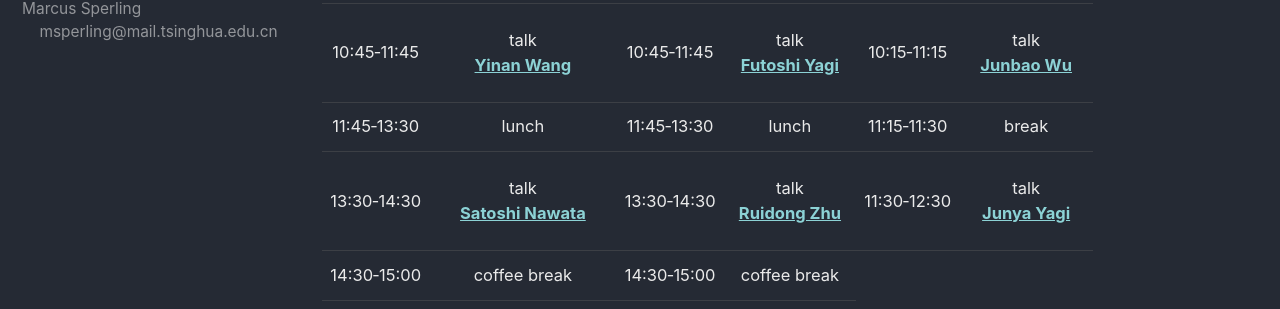
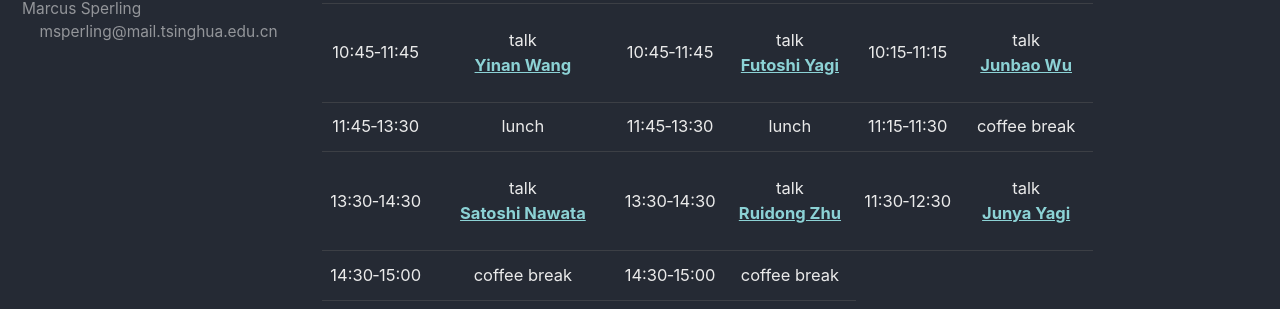
Before and after one commit to ymsc-strings/gauge-theory-workshop-sept-2021, a Jekyll site: the page built from _pages/schedule.md, in a window 1280 px wide and 1193 px high. Shown: the part 391-700 px from the top of the window. Built offline with Jekyll 4.4.1, drawn with Linux system fonts in a browser that asks for light colours; cached includes are drawn as plain includes.

Commit message:
break->coffee break

```diff
--- a/_pages/schedule.md
+++ b/_pages/schedule.md
@@ -105,7 +105,7 @@ th{
       <td>11:45&#8209;13:30</td>
       <td>lunch</td>
       <td>11:15&#8209;11:30</td>
-      <td>break</td>
+      <td>coffee&nbsp;break</td>
     </tr>
     <tr class="min60">
       <td>13:30&#8209;14:30</td>
```
